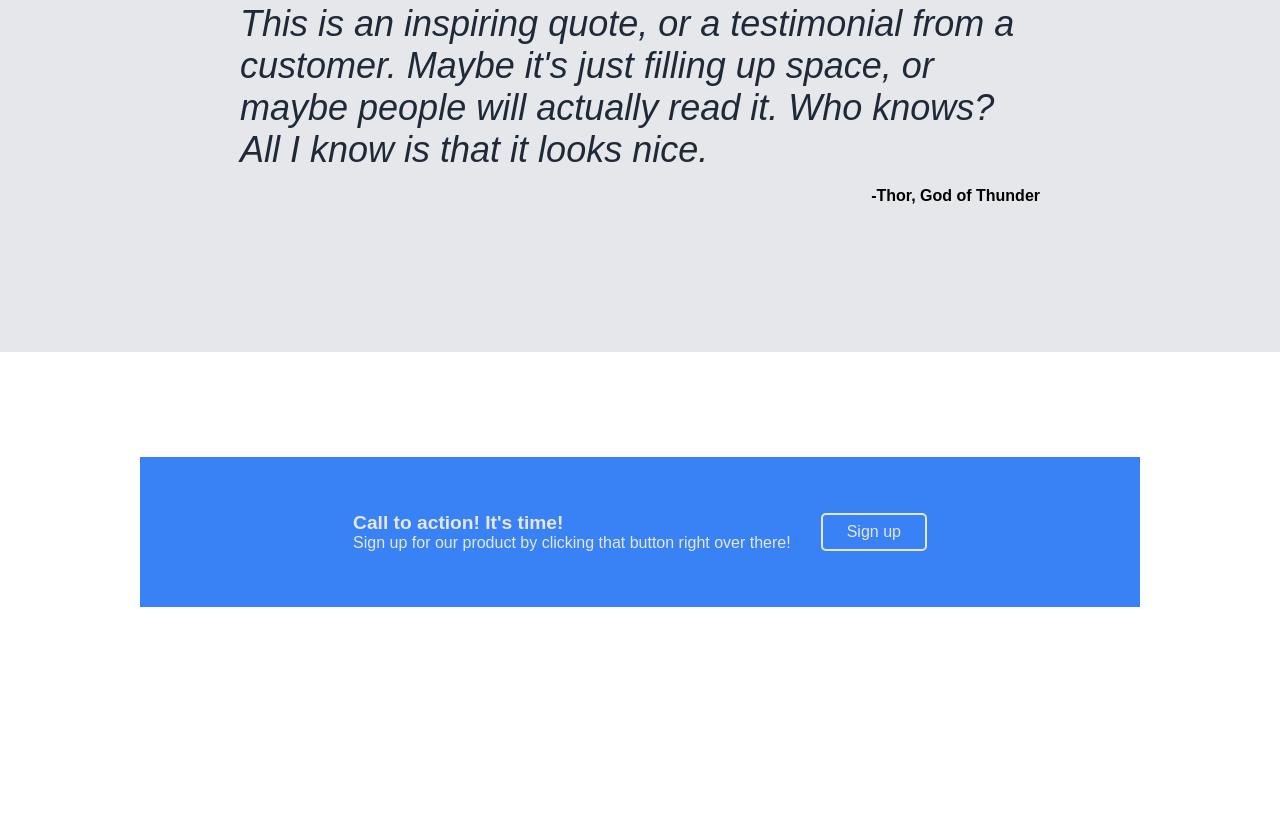
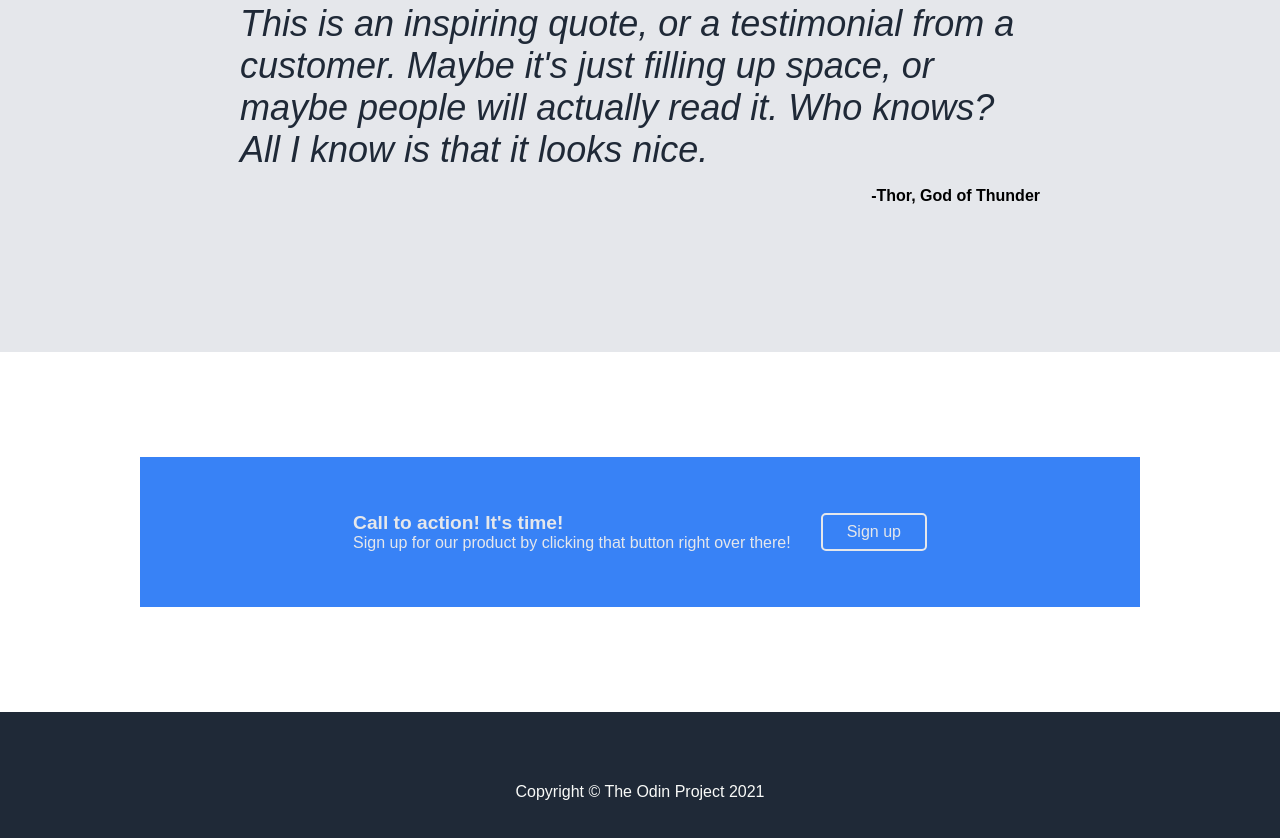
Before and after one commit to MagnusJason/project_landing_page, a plain HTML site: page index.html in a window 1280 px wide. Shown: the part 1204-2042 px from the top of the page. Before the commit the page ends 1916 px from the top, so only its background shows below. Drawn offline with Linux system fonts and the light colour scheme.

Commit message:
Finish project

```diff
--- a/index.html
+++ b/index.html
@@ -69,6 +69,8 @@
             <button class="cta-button">Sign up</button>
         </div>
     </div>
-    <div class="footer"></div>
+    <div class="footer">
+        <p class="footer-text">Copyright © The Odin Project 2021</p>
+    </div>
 </body>
 </html>
--- a/styles.css
+++ b/styles.css
@@ -192,3 +192,12 @@ button {
     border-color: #e5e7eb;
     margin-top: 0px;
 }
+
+.footer {
+    display: flex;
+    justify-content: center;
+    align-items: center;
+    background-color: #1f2937;
+    color: #f9faf8;
+    height: 20vh;
+}
```
